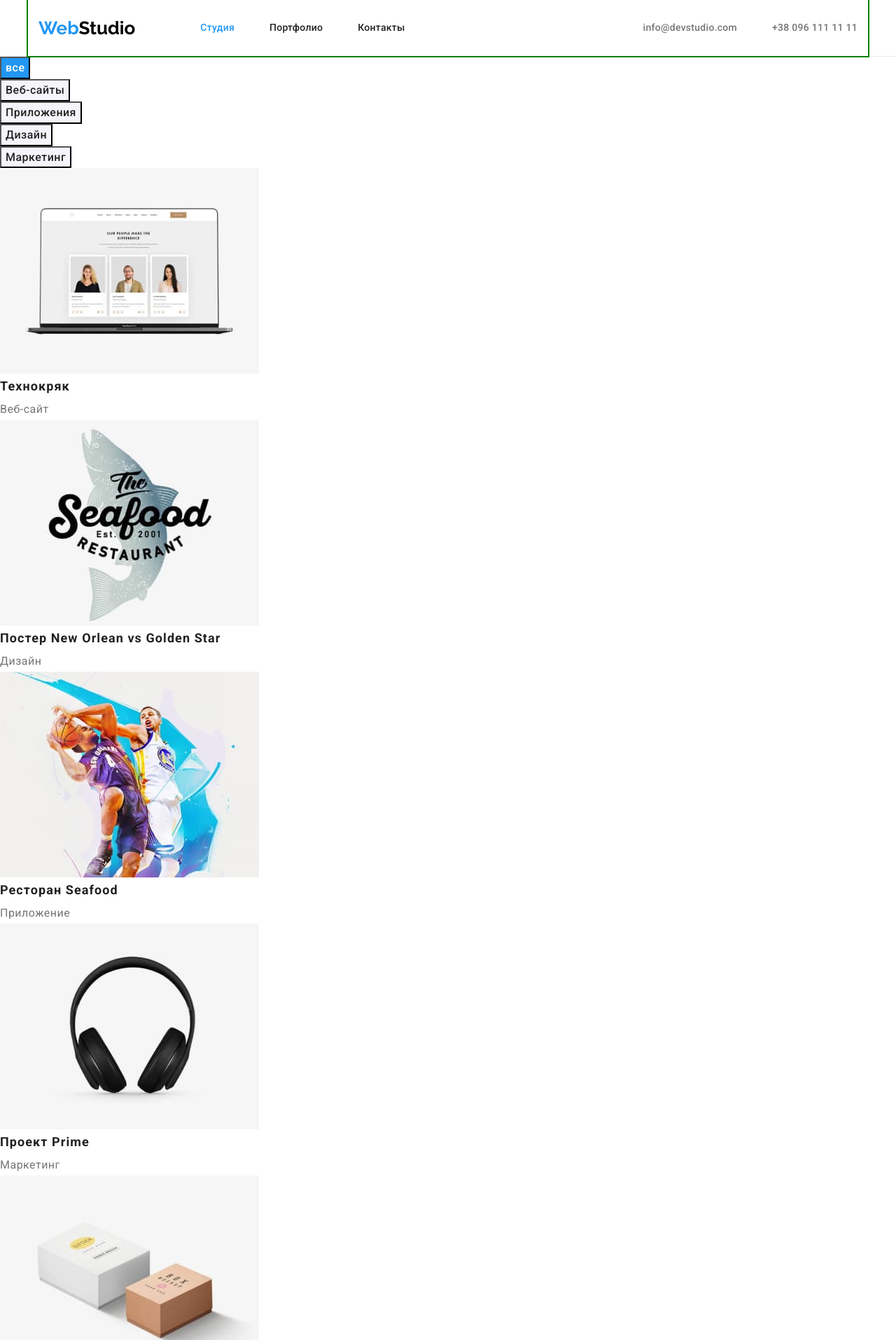
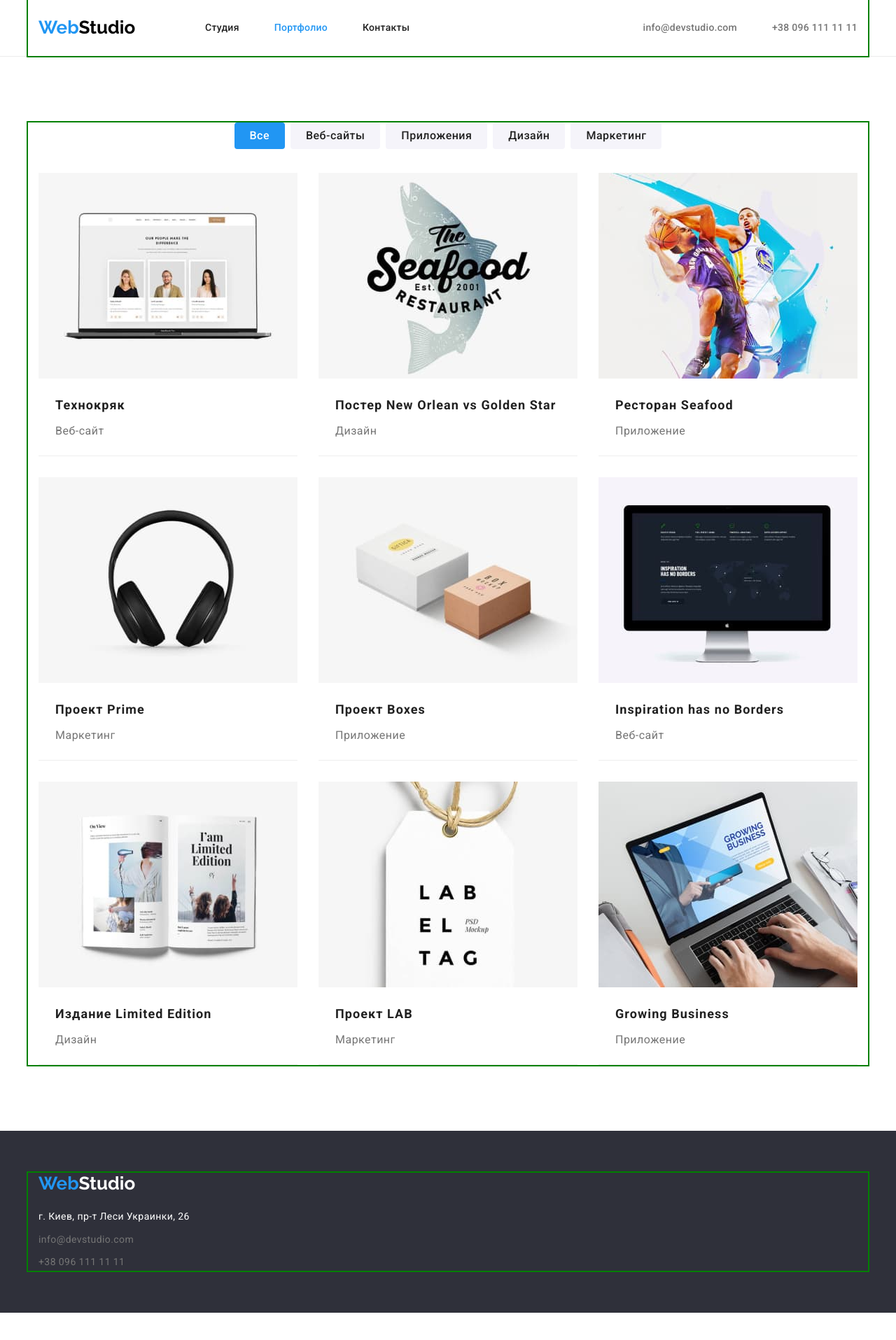
Before and after one commit to ya-sinska/goit-markup-hw-03, a plain HTML site: page portfolio.html in a window 1280 px wide. Shown: the top 1915 px of the page at 70% size. After the commit the page ends 1876 px from the top, so only its background shows below. Drawn offline with nearby package versions, Linux system fonts and the light colour scheme.

Commit message:
Геометрія футеру і портфоліо

```diff
--- a/CSS/styles.css
+++ b/CSS/styles.css
@@ -53,6 +53,10 @@ img{
   clip: rect(0 0 0 0);
   overflow: hidden;
 }
+.section {
+  padding-top: 94px;
+  padding-bottom: 94px;
+}
 
 body {
   color: var(--primary-text-color);
@@ -63,7 +67,6 @@ body {
 }
 /* Шапка сайту */
 .header-section{
-  max-width: 1600px;
   border-bottom: 1px solid #ECECEC
 }
 .nav-and-contacts{
@@ -86,8 +89,8 @@ body {
 
   display: block;
   margin-right: 93px;
-  /* margin-top: 24px; */
-  /* margin-bottom: 25px; */
+  width: 145px;
+  height: 31px;
 }
 .black-accent {
   color: var(--dark-color);
@@ -106,6 +109,7 @@ body {
   letter-spacing: 0.02em;
 
   display: flex;
+  align-items: center;
 }
 
 .site-nav-item:not(:last-child){
@@ -118,8 +122,6 @@ body {
   padding-top: 32px;
   padding-bottom: 32px;
 }
-
-
 .site-nav.link:hover,
 .site-nav.link:focus {
   color: var(--accent-text-color);
@@ -151,7 +153,10 @@ body {
   text-align: center;
 
   max-width: 1600px;
-  padding: 200px 200px;
+  padding-top: 200px;
+  padding-bottom: 200px;
+  margin-left: auto;
+  margin-right: auto;
 
 }
 .hero-title {
@@ -172,7 +177,7 @@ body {
 .hero-btn {
   color: var(--light-color);
   background-color: var(--accent-text-color);
-  box-shadow: 0px 4px 4px rgba(0, 0, 0, 0.15);
+  /* box-shadow: 0px 4px 4px rgba(0, 0, 0, 0.15); */
   border: 0;
   border-radius: 4px;
 
@@ -197,16 +202,13 @@ body {
 }
 /* Cекція переваг компанії */
 .benefits-section{
-  max-width: 1600px;
   padding-top: 94px;
   padding-bottom: 94px;
 }
 .benefits.list{
   display: flex;
 
-  /* height: 101px; */
-  margin-left: auto;
-  margin-right: auto;
+  /* min-height: 101px; */
 }
 .benefits-item {
   width: 270px;
@@ -232,7 +234,6 @@ body {
 
 /*Чим займається компанія */
 .work-section {
-max-width: 1600px;
 padding-bottom: 94px;
 }
 
@@ -257,13 +258,12 @@ padding-bottom: 94px;
 /*   Представлення команди */
 .representation-section {
   background-color: var(--background-color-section);
-  max-width: 1600px;
   padding-top: 94px;
   padding-bottom: 94px;
+
 }
 .cards-list{
   display: flex;
-  flex-basis: calc((100%-4*30)/4);
   padding: 0;
   margin: 0;
 }
@@ -272,6 +272,10 @@ padding-bottom: 94px;
   font-size: var(--secondary-font-size);
   line-height: 1.19;
   letter-spacing: 0.03em;
+
+  width: 270px;
+  padding-bottom: 30px;
+
 
 }
 .representation-card:not(:last-child) {
@@ -292,22 +296,29 @@ padding-bottom: 94px;
 .representation-cards-subtitle {
   color: var(--primary-text-color);
   text-align: center;
-
-  margin-bottom: 30px;
 }
 
 /* Футер */
 .footer-section {
   background-color: var(--background-color-footer);
+
+  padding-top: 60px;
+  padding-bottom: 60px;
 }
+
 .adress-section {
   font-style: normal;
+
+  display: block;
+  margin-top: 20px;
+  width: 231px;
 }
 .adress-text {
   color: var(--light-color);
   font-size: var(--primary-font-size);
   line-height: 1.71;
   letter-spacing: 0.03em;
+  margin-bottom: 9px;
 }
 .adress-mail,
 .adress-phone {
@@ -317,6 +328,10 @@ padding-bottom: 94px;
   line-height: 1.71;
   letter-spacing: 0.03em;
 }
+.adress-item:not(:last-child) {
+ margin-bottom: 9px;
+}
+
 .adress-mail:focus,
 .adress-mail:hover,
 .adress-phone:hover,
@@ -325,9 +340,20 @@ padding-bottom: 94px;
 }
 /* Портфолио */
 
+/* Кнопки */
+.button.list {
+  display: flex;
+  justify-content: center;
+  margin-bottom: 34px;
+}
+
 .button-item {
   background-color: var(--background-color-section);
   color: var(--secondary-text-color);
+  border: 0;
+  border-radius: 4px;
+
+  padding: 6px 22px;
 
   font-family: inherit;
   font-weight: 500;
@@ -348,7 +374,31 @@ padding-bottom: 94px;
   background-color: var(--accent-text-color);
   color: var(--light-color);
 }
+.list-item:not(:last-child) {
+margin-right: 8px;
+}
 
+/* Карточки */
+.cards-section {
+  display: flex;
+  flex-wrap: wrap;
+}
+.card-item{
+ width: calc(100%-60px)/3;
+ margin-right: 30px;
+ margin-bottom: 30px;
+
+ border-bottom: 1px solid #EEEEEE;;
+}
+.card-item:nth-child(3n){
+  margin-right: 0;
+}
+.card-item:nth-last-child(-n+3) {
+  margin-bottom: 0;
+}
+.card-text{
+  padding: 20px 24px;
+}
 .cards-section-title {
   color: var(--secondary-text-color);
 
@@ -356,6 +406,8 @@ padding-bottom: 94px;
   font-size: 18px;
   line-height: 2;
   letter-spacing: 0.06em;
+
+  margin-bottom: 4px;
 }
 .cards-section-description {
   font-size: 16px;
--- a/portfolio.html
+++ b/portfolio.html
@@ -21,10 +21,10 @@
                 <a class="logo link" lang="en" href="./index.html"> Web<span class="black-accent">Studio</span></a>
                 <ul class="site-nav list">
                     <li class="site-nav-item">
-                        <a class="site-nav link current" href="">Студия</a>
+                        <a class="site-nav link" href="./index.html">Студия</a>
                     </li>
                     <li class="site-nav-item">
-                        <a class="site-nav link" href="./portfolio.html">Портфолио</a>
+                        <a class="site-nav link current" href="./portfolio.html">Портфолио</a>
                     </li>
                     <li class="site-nav-item">
                         <a class="site-nav link" href="">Контакты</a>
@@ -40,80 +40,112 @@
     </header>
     <!-- Основний контент -->
     <main>
-        <section>
+        <section class="section">
+            <div class="container">
                 <h1 class="visually-hidden">Нашы роботы</h1>
                 <!-- Фільтр -->
-            <ul class="list">
-                <li><button class="button-item current-btn" type="button">все</button></li>
-                <li><button class="button-item" type="button">Веб-сайты</button></li>
-                <li><button class="button-item" type="button">Приложения</button></li>
-                <li><button class="button-item" type="button">Дизайн</button></li>
-                <li><button class="button-item" type="button">Маркетинг</button></li>
+                <ul class="button list">
+                    <li class="list-item"><button class="button-item current-btn" type="button">Все</button></li>
+                    <li class="list-item"><button class="button-item" type="button">Веб-сайты</button></li>
+                    <li class="list-item"><button class="button-item" type="button">Приложения</button></li>
+                    <li class="list-item"><button class="button-item" type="button">Дизайн</button></li>
+                    <li class="list-item"><button class="button-item" type="button">Маркетинг</button></li>
                 </ul>
                  <!-- Карточки робіт  -->
                 <ul class="cards-section list">
-                <li>
+                    <li class="card-item">
                         <img src="./images/img-1-1.jpg" alt="Открытый macbook на котором показано страницу веб-сайта"
                             width="370" height="294">
+                        <div class="card-text">
                             <h2 class="cards-section-title">Технокряк</h2>
                             <p class="cards-section-description">Веб-сайт</p>
+                        </div>
+
                     </li>
-                <li>
+                    <li class="card-item">
                         <img src="./images/img-2-2.jpg" alt="Постер с изображением двух баскетболистов" width="370" height="294">
+                        <div class="card-text">
                             <h2 class="cards-section-title">Постер New Orlean vs Golden Star</h2>
                             <p class="cards-section-description">Дизайн</p>
+                        </div>
+
                     </li>
-                <li>
+                    <li class="card-item">
                         <img src="./images/img-3-2.jpg"
                             alt="Постер с логотипом на котором изображена рыба и название ресторана" width="370" height="294">
+                        <div class="card-text">
                             <h2 class="cards-section-title">Ресторан Seafood</h2>
                             <p class="cards-section-description">Приложение</p>
+                        </div>
+
                     </li>
-                <li>
+                    <li class="card-item">
                         <img src="./images/img-4-2.jpg" alt="Картинка беспроводных наушников черного цвета" width="370" height="294">
+                        <div class="card-text">
                             <h2 class="cards-section-title">Проект Prime</h2>
                             <p class="cards-section-description">Маркетинг</p>
+                        </div>
+
                     </li>
-                <li>
+                    <li class="card-item">
                         <img src="./images/img-5-2.jpg" alt="Две картонных коробки с логотипами компании" width="370" height="294">
+                        <div class="card-text">
                             <h2 class="cards-section-title">Проект Boxes</h2>
                             <p class="cards-section-description">Приложение</p>
+                        </div>
+
                     </li>
-                <li>
+                    <li class="card-item">
                         <img src="./images/img-6-2.jpg" alt="Монитор от apple на котором показано веб-сайт" width="370" height="294">
+                        <div class="card-text">
                             <h2 class="cards-section-title">Inspiration has no Borders</h2>
                             <p class="cards-section-description">Веб-сайт</p>
+                        </div>
+
                     </li>
-                <li>
+                    <li class="card-item">
                         <img src="./images/img-7-2.jpg" alt="Открытая книга" width="370" height="294">
+                        <div class="card-text">
                             <h2 class="cards-section-title">Издание Limited Edition</h2>
                             <p class="cards-section-description">Дизайн</p>
+                        </div>
+
                     </li>
-                <li>
+                    <li class="card-item">
                         <img src="./images/img-8-2.jpg" alt="Белая бирка с лого LAB" width="370" height="294">
+                        <div class="card-text">
                             <h2 class="cards-section-title">Проект LAB</h2>
                             <p class="cards-section-description">Маркетинг</p>
+                        </div>
                     </li>
-                <li>
+                    <li class="card-item">
                         <img src="./images/img-9-2.jpg" alt="Кисти рук мужчины который роботает за macbook" width="370" height="294">
+                        <div class="card-text">
                             <h2 class="cards-section-title">Growing Business</h2>
                             <p class="cards-section-description">Приложение</p>
+                        </div>
                     </li>
                 </ul>
+            </div>
+
         </section>
 
     </main>
     <!-- Нижній колонтитул сайту -->
     <footer class="footer-section">
+        <div class="container">
             <a class="logo link" lang="en" href="./index.html"> Web<span class="white-accent">Studio</span></a>
 
             <address class="adress-section">
                 <p class="adress-text"> г. Киев, пр-т Леси Украинки, 26</p>
-            <ul class="list">
-                <li><a class="adress-mail link" lang="en" href="mailto:info@devstudio.com"> info@devstudio.com</a></li>
-                <li><a class="adress-phone link" href="tel:+380961111111">+38 096 111 11 11</a></li>
+                <ul class="adress list">
+                    <li class="adress-item"><a class="adress-mail link" lang="en" href="mailto:info@devstudio.com"> info@devstudio.com</a></li>
+                    <li class="adress-item"><a class="adress-phone link" href="tel:+380961111111">+38 096 111 11 11</a></li>
                 </ul>
             </address>
+        </div>
+
+
     </footer>
 </body>
 
```
Also changed, not shown: index.html (+12 -8 lines). Lines whose indentation alone changed are shown as unchanged.
